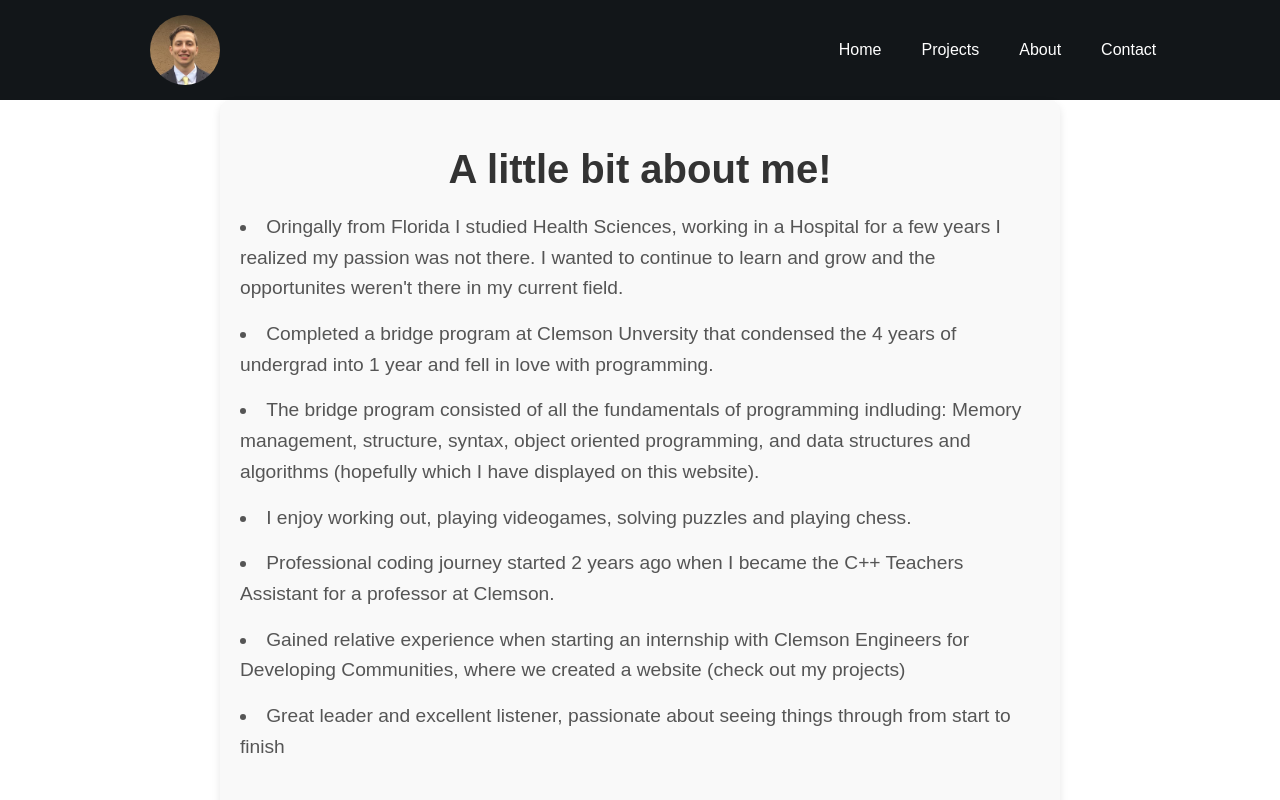
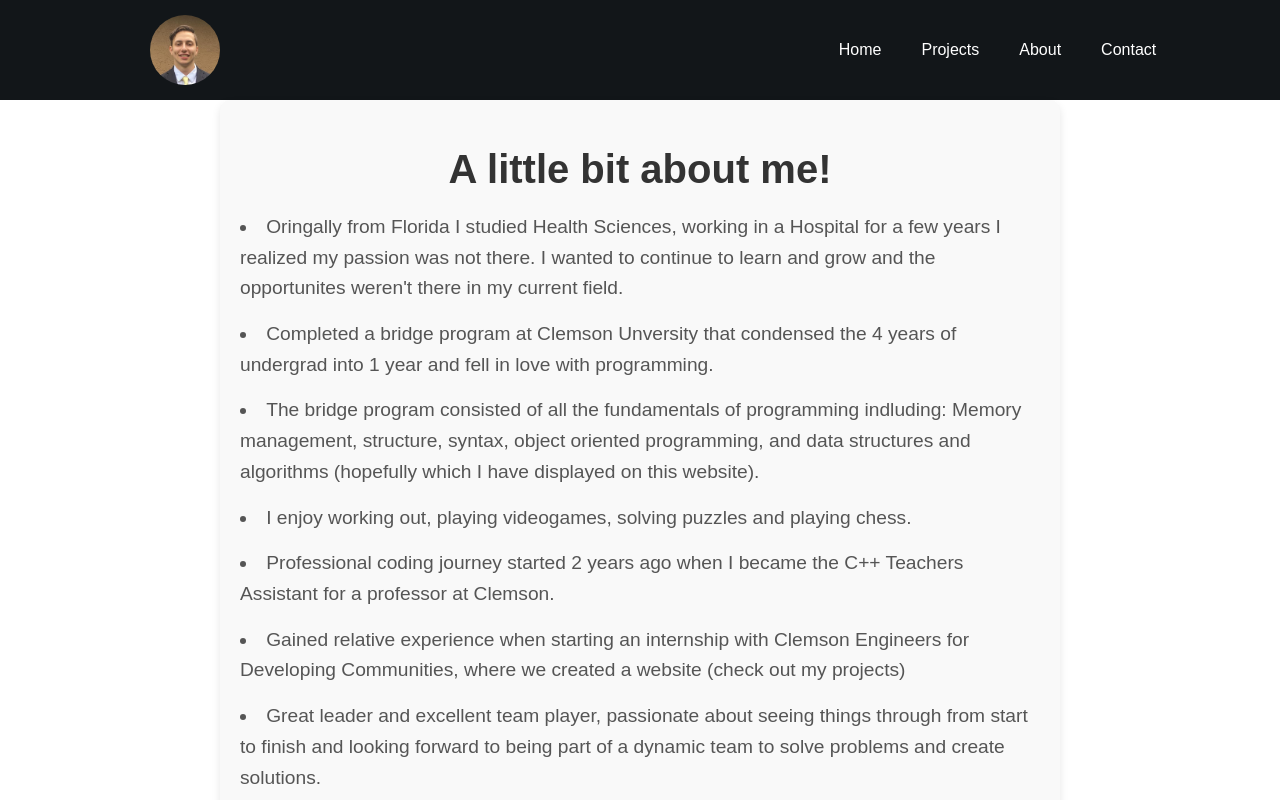
Before and after one commit to thematbernard/Portfolio, a React (Create React App) app: page /about in a window 1280 px wide. Shown: the top 800 px of the page. Built offline with nearby package versions, Linux system fonts and the light colour scheme.

Commit message:
rechange about

```diff
--- a/src/pages/About.js
+++ b/src/pages/About.js
@@ -29,8 +29,9 @@ function About() {
         Engineers for Developing Communities, where we created a website
         (check out my projects)
       </li>
-      <li> Great leader and excellent listener, passionate about seeing things
-        through from start to finish
+      <li> Great leader and excellent team player, passionate about seeing things
+        through from start to finish and looking forward to being part of a dynamic team
+        to solve problems and create solutions.
       </li>
 
       <div className="education">
```
